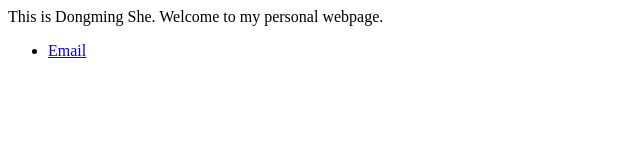
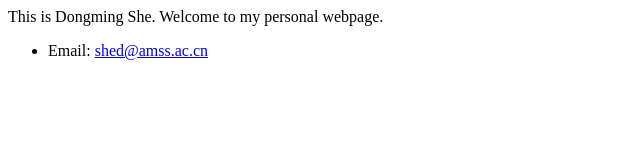
Before and after one commit to shedongming/shedongming.github.io, a plain HTML site: page index.html in a window 1280 px wide. Shown: the whole page, without its empty margins (0-640 px from the left). Drawn offline with Linux system fonts and the light colour scheme.

Commit message:
Update index.html

```diff
--- a/index.html
+++ b/index.html
@@ -2,6 +2,6 @@
 <p>This is Dongming She. Welcome to my personal webpage. </p>
 
 <ul>
-  <li> <a href="shed@amss.ac.cn">Email</a> </li>
+  <li> Email: <a href="shed@amss.ac.cn">shed@amss.ac.cn</a> </li>
 
 </ul>
```
